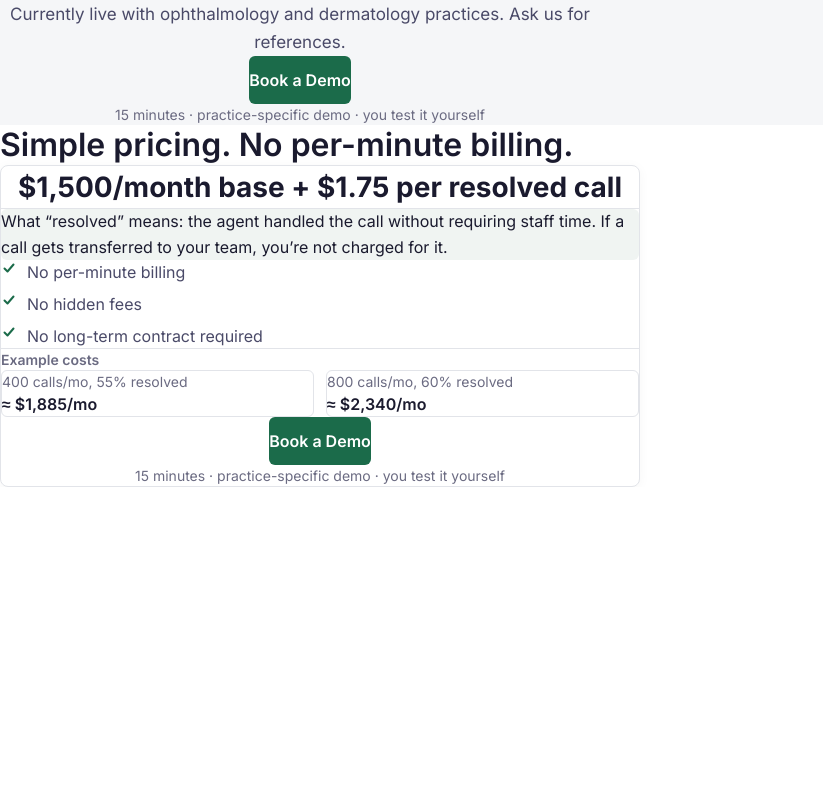
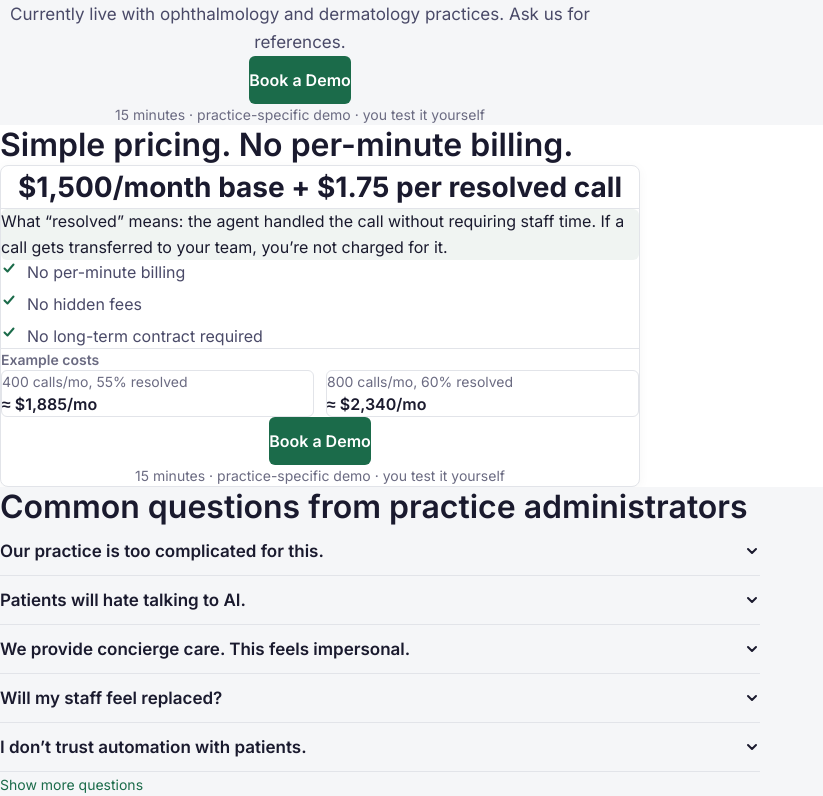
Before and after one commit to AkivaGFlow/WebsiteProject, a Next.js app: page / in a window 1280 px wide. Shown: the part 2912-3708 px from the top of the page, without its empty margins (0-823 px from the left). Before the commit the page ends 3399 px from the top, so only its background shows below. Built offline with nearby package versions, Linux system fonts and the light colour scheme.

Commit message:
Add FAQ section with accordion, visited state tracking, and proof hooks
https://claude.ai/code/session_018rT1wiXiQi4z4foM9HzSdC

```diff
--- a/src/app/page.tsx
+++ b/src/app/page.tsx
@@ -8,6 +8,7 @@ import { WhoItsFor } from "@/components/sections/WhoItsFor";
 import { PatientExperience } from "@/components/sections/PatientExperience";
 import { ProofSection } from "@/components/sections/ProofSection";
 import { Pricing } from "@/components/sections/Pricing";
+import { FAQ } from "@/components/sections/FAQ";
 
 export default function Home() {
   return (
@@ -22,6 +23,7 @@ export default function Home() {
       <PatientExperience />
       <ProofSection />
       <Pricing />
+      <FAQ />
     </main>
   );
 }
--- /dev/null
+++ b/src/components/sections/FAQ.tsx
@@ -0,0 +1,220 @@
+"use client";
+
+import { useState, useRef, useEffect, useCallback } from "react";
+import { SectionWrapper } from "@/components/ui/SectionWrapper";
+import { SectionHeader } from "@/components/ui/SectionHeader";
+
+interface FAQItem {
+  question: string;
+  answer: string;
+  proofHook?: { text: string; href: string };
+}
+
+const faqItems: FAQItem[] = [
+  {
+    question: "Our practice is too complicated for this.",
+    answer:
+      "Most practices are. The question isn\u2019t complexity \u2014 it\u2019s where the boundaries are. FlowHealth handles office questions and scheduling, and transfers clinical, billing, refills, and labs to your staff. That keeps complexity where it belongs: with your team. Before going live, we map your specific rules and you test the agent yourself until it\u2019s right.",
+    proofHook: { text: "See the onboarding steps", href: "#how-it-works" },
+  },
+  {
+    question: "Patients will hate talking to AI.",
+    answer:
+      "Patients hate being on hold. They hate leaving voicemails that don\u2019t get returned. They hate calling back three times to schedule an appointment. What patients want is to call, get an answer, and get on with their day. When callers get help immediately instead of voicemail and phone tag, complaints drop. The demo is designed so you can hear exactly how it responds.",
+    proofHook: {
+      text: "Hear how a real call sounds",
+      href: "#patient-experience",
+    },
+  },
+  {
+    question: "We provide concierge care. This feels impersonal.",
+    answer:
+      "Concierge care starts with access. What\u2019s less personal \u2014 a two-minute conversation where the patient gets exactly what they need, or a four-minute hold followed by a rushed interaction because your front desk is overwhelmed? FlowHealth handles the repetitive calls so your team can deliver the high-touch experience on the ones that matter.",
+  },
+  {
+    question: "Will my staff feel replaced?",
+    answer:
+      "Your staff is drowning, not being replaced. FlowHealth takes the endless repeat calls off their plate so they can focus on in-office patients and the situations that need a human. When it\u2019s framed as relief instead of replacement, it usually lands differently. Every practice administrator we\u2019ve worked with says the same thing: staff morale went up.",
+  },
+  {
+    question: "I don\u2019t trust automation with patients.",
+    answer:
+      "You shouldn\u2019t \u2014 unless it has hard limits. FlowHealth never gives medical advice and doesn\u2019t handle clinical decisions. Out-of-scope calls are transferred to your team. You see every transcript. Nothing happens that you can\u2019t review.",
+    proofHook: {
+      text: "See a sample call transcript",
+      href: "#patient-experience",
+    },
+  },
+  {
+    question: "What if it gives wrong information?",
+    answer:
+      "FlowHealth stays within approved practice information that your team provides. If a question falls outside of what it\u2019s been trained on, the agent tells the patient it will connect them with your office. Every call is logged with a full transcript so you always know exactly what was said.",
+    proofHook: {
+      text: "See what the call log looks like",
+      href: "#handles-transfers",
+    },
+  },
+  {
+    question: "Is this just another answering service?",
+    answer:
+      "Answering services take messages. FlowHealth schedules appointments inside your EMR. That\u2019s the difference. It\u2019s not reading a script and writing a sticky note \u2014 it\u2019s booking a visit with the right provider, for the right visit type, at the right time, in your scheduling system.",
+  },
+  {
+    question: "How do you charge?",
+    answer:
+      "$1,500/month base + $1.75 per resolved call. \u201CResolved\u201D means the agent handled it without requiring staff time. Calls that transfer to your team aren\u2019t charged. No per-minute billing. No long-term contract.",
+  },
+  {
+    question: "How fast can we be live?",
+    answer:
+      "About 4 weeks from kickoff. We need one onboarding call to learn your scheduling rules, providers, and preferences. We handle the build and QA from there. No IT department required. No software to install.",
+  },
+  {
+    question: "What EMR systems does it work with?",
+    answer:
+      "FlowHealth schedules directly inside athenahealth, Nextech, Azalea Health, and DrChrono. Appointments are booked, rescheduled, and cancelled in your EMR in real time. No manual entry. No duplicate records.",
+  },
+];
+
+function Chevron({ open }: { open: boolean }) {
+  return (
+    <svg
+      width="16"
+      height="16"
+      viewBox="0 0 16 16"
+      fill="none"
+      aria-hidden="true"
+      className={`flex-shrink-0 transition-transform duration-200 ease-in-out ${open ? "rotate-180" : ""}`}
+    >
+      <path
+        d="M4 6L8 10L12 6"
+        stroke="currentColor"
+        strokeWidth="2"
+        strokeLinecap="round"
+        strokeLinejoin="round"
+      />
+    </svg>
+  );
+}
+
+function AccordionItem({
+  item,
+  isOpen,
+  isVisited,
+  onToggle,
+}: {
+  item: FAQItem;
+  isOpen: boolean;
+  isVisited: boolean;
+  onToggle: () => void;
+}) {
+  const contentRef = useRef<HTMLDivElement>(null);
+  const [maxHeight, setMaxHeight] = useState(0);
+
+  useEffect(() => {
+    if (isOpen && contentRef.current) {
+      setMaxHeight(contentRef.current.scrollHeight);
+    } else {
+      setMaxHeight(0);
+    }
+  }, [isOpen]);
+
+  const handleProofClick = useCallback(
+    (e: React.MouseEvent<HTMLAnchorElement>, href: string) => {
+      e.preventDefault();
+      const el = document.querySelector(href);
+      if (el) {
+        el.scrollIntoView({ behavior: "smooth" });
+      }
+    },
+    []
+  );
+
+  const questionColor =
+    !isOpen && isVisited ? "text-[#6B6B82]" : "text-[#1A1A2E]";
+
+  return (
+    <div className="border-b border-[#E2E4E9]">
+      <button
+        type="button"
+        onClick={onToggle}
+        className={`w-full flex items-center justify-between gap-[16px] py-[16px] min-h-[48px] text-left cursor-pointer bg-transparent border-none ${questionColor}`}
+      >
+        <span className="text-[17px] font-semibold leading-[1.35]">
+          {item.question}
+        </span>
+        <Chevron open={isOpen} />
+      </button>
+
+      <div
+        ref={contentRef}
+        className="overflow-hidden transition-[max-height] duration-200 ease-in-out"
+        style={{ maxHeight: `${maxHeight}px` }}
+      >
+        <div className="pb-[16px] pt-[8px]">
+          <p className="text-[16px] text-[#4A4A68] leading-[1.65]">
+            {item.answer}
+          </p>
+          {item.proofHook && (
+            <a
+              href={item.proofHook.href}
+              onClick={(e) => handleProofClick(e, item.proofHook!.href)}
+              className="inline-block mt-[12px] text-[14px] font-medium text-[#1B6B4A] hover:underline"
+            >
+              {item.proofHook.text} &rarr;
+            </a>
+          )}
+        </div>
+      </div>
+    </div>
+  );
+}
+
+export function FAQ() {
+  const [openIndices, setOpenIndices] = useState<Set<number>>(new Set());
+  const [visitedIndices, setVisitedIndices] = useState<Set<number>>(new Set());
+  const [showAll, setShowAll] = useState(false);
+
+  const toggle = useCallback((index: number) => {
+    setOpenIndices((prev) => {
+      const next = new Set(prev);
+      if (next.has(index)) {
+        next.delete(index);
+        setVisitedIndices((v) => new Set(v).add(index));
+      } else {
+        next.add(index);
+      }
+      return next;
+    });
+  }, []);
+
+  const visibleItems = showAll ? faqItems : faqItems.slice(0, 5);
+
+  return (
+    <SectionWrapper background="gray" id="faq">
+      <SectionHeader title="Common questions from practice administrators" />
+
+      <div className="max-w-[760px] mx-auto">
+        {visibleItems.map((item, i) => (
+          <AccordionItem
+            key={i}
+            item={item}
+            isOpen={openIndices.has(i)}
+            isVisited={visitedIndices.has(i)}
+            onToggle={() => toggle(i)}
+          />
+        ))}
+
+        {!showAll && (
+          <button
+            type="button"
+            onClick={() => setShowAll(true)}
+            className="mt-[16px] text-[14px] text-[#1B6B4A] hover:underline cursor-pointer bg-transparent border-none p-0"
+          >
+            Show more questions
+          </button>
+        )}
+      </div>
+    </SectionWrapper>
+  );
+}
```
